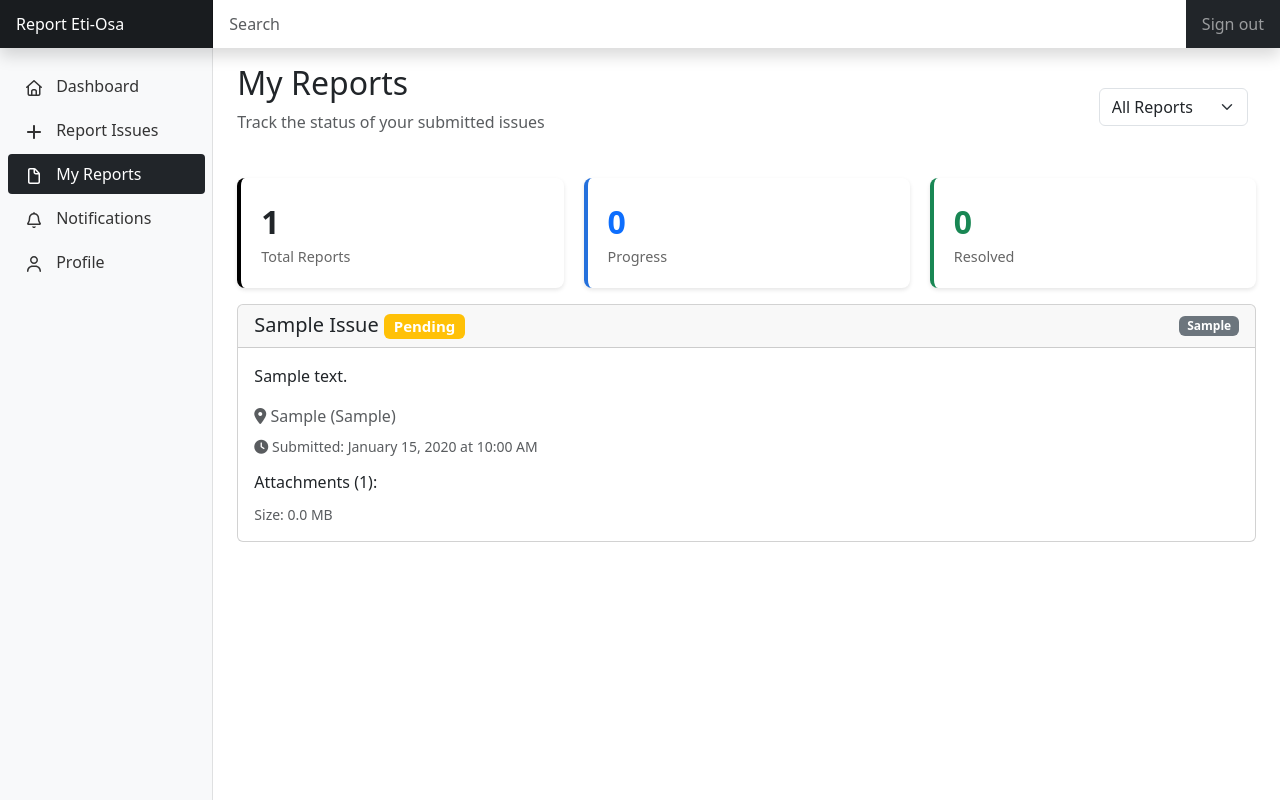
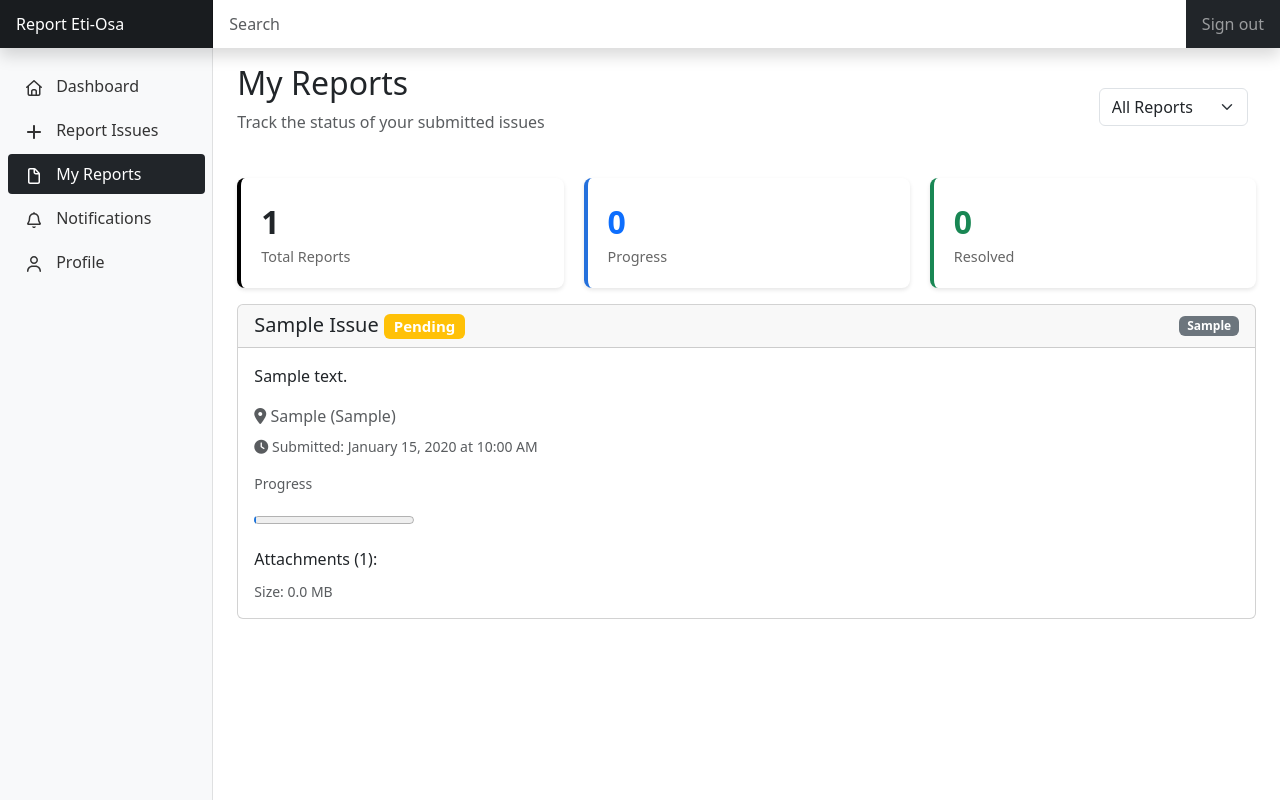
Before and after one commit to nnamdiindu/Report_Eti-Osa, a Flask app: page /my_reports in a window 1280 px wide. Run offline with Flask 3, Linux system fonts and the light colour scheme; a user stored in the database is signed in; tables that the repository leaves empty hold one stand-in row (values such as "Sample post"); some libraries are stand-ins or nearby versions.

Commit message:
Modify admin and user report templates

```diff
--- a/templates/admin.html
+++ b/templates/admin.html
@@ -431,6 +431,7 @@
 
                     <div class="form-group">
                         <label class="form-label">Progress (<span id="progressValue">{{ report.progress }}</span>%)</label>
+                        <!-- <progress value="{{ report.progress }}" max="100"></progress> -->
                         <input type="range" min="0" max="100" value="{{ report.progress }}" class="form-control"
                                style="height: 40px;" oninput="updateProgress(this.value)" name="progress">
                         <div class="progress-bar" style="margin-top: 0.5rem;">
--- a/templates/user_report.html
+++ b/templates/user_report.html
@@ -74,6 +74,8 @@
         <p class="text-muted small mb-3">
             <i class="fas fa-clock"></i> Submitted: {{ report.created_at.strftime('%B %d, %Y at %I:%M %p') }}
         </p>
+        <p class="text-muted small">Progress</p>
+        <progress value="{{ report.progress }}" max="100"></progress>
 
         {% if report.files %}
         <div class="mt-3">
```
